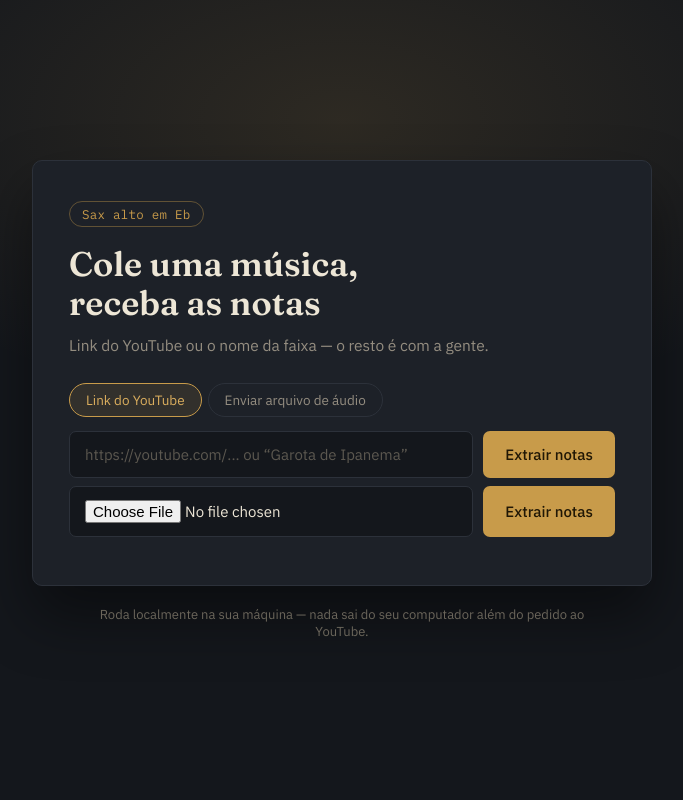
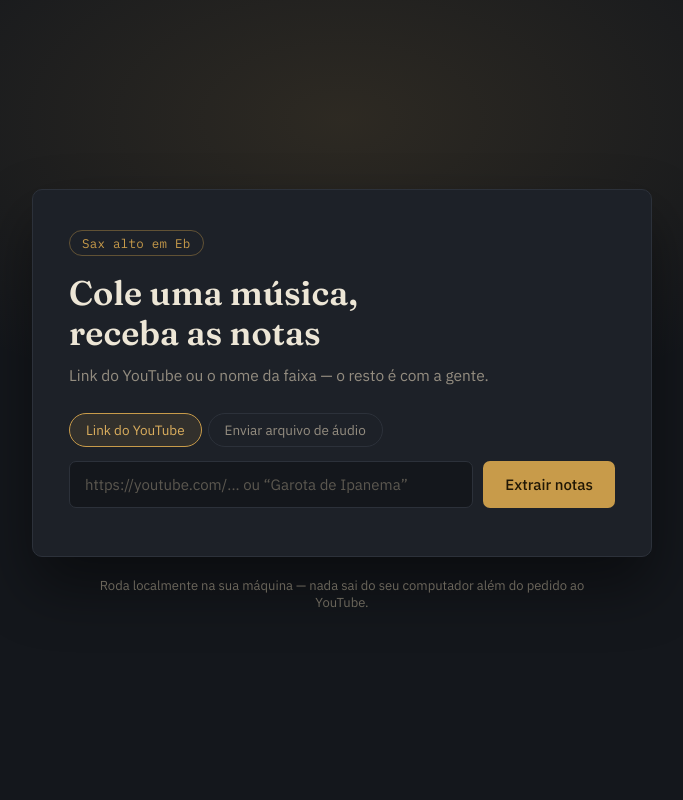
Before and after one commit to phylip17/sax-transcriber, a Flask app: page / in a window 1280 px wide. Shown: the whole page, without its empty margins (298-981 px from the left). Run offline with Flask 3, Linux system fonts and the light colour scheme.

Commit message:
Add hidden attribute style to hide elements

```diff
--- a/static/style.css
+++ b/static/style.css
@@ -8,6 +8,10 @@
   --brass-forte: #dbae5e;
   --rust: #c15a41;
   --sombra: rgba(0, 0, 0, 0.45);
+}
+
+[hidden] {
+  display: none !important;
 }
 
 * {
```
